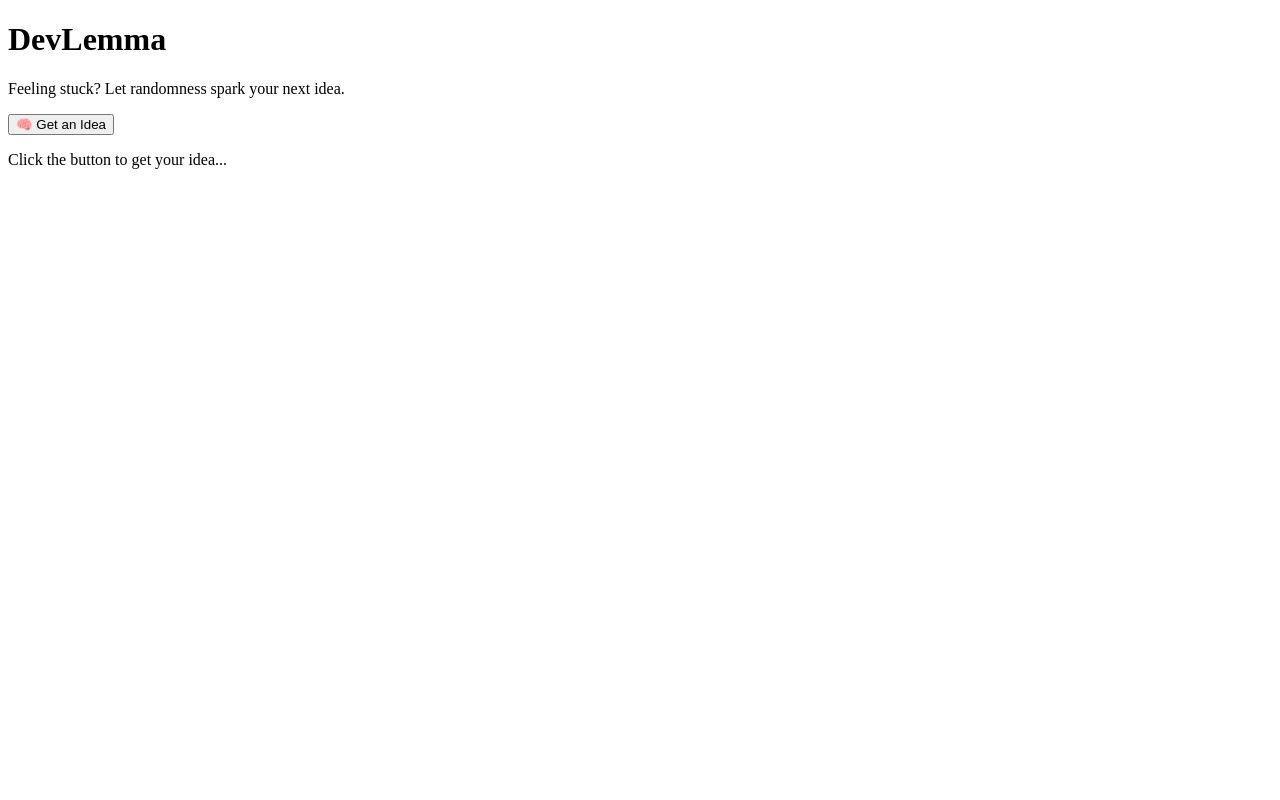
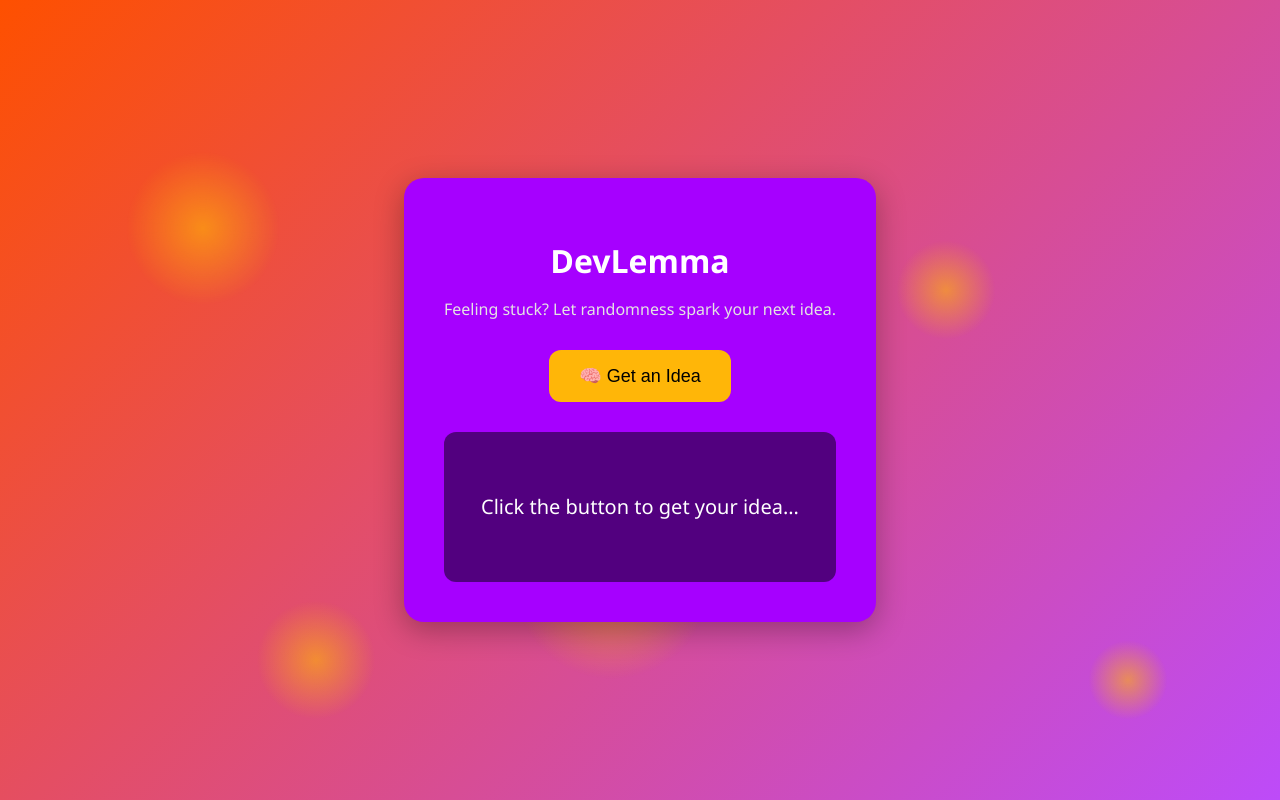
Before and after one commit to ninankhwashu/dev-idea-generator, a plain HTML site: page index.html in a window 1280 px wide. Drawn offline with Linux system fonts and the light colour scheme.

Commit message:
Add orbs for background and improve color scheme

```diff
--- a/index.html
+++ b/index.html
@@ -7,6 +7,13 @@
     <link rel="stylesheet" href="style.css" />
   </head>
   <body>
+    <div class="orbs">
+      <div class="orb"></div>
+      <div class="orb"></div>
+      <div class="orb"></div>
+      <div class="orb"></div>
+      <div class="orb"></div>
+    </div>
     <div class="container">
       <h1>DevLemma</h1>
       <p class="tagline">Feeling stuck? Let randomness spark your next idea.</p>
--- a/style.css
+++ b/style.css
@@ -0,0 +1,139 @@
+body {
+  margin: 0;
+  font-family: "Segoe UI", sans-serif;
+  background: linear-gradient(135deg, #fe5000, #bd4bf9);
+  color: white;
+  overflow: hidden;
+  display: flex;
+  align-items: center;
+  justify-content: center;
+  height: 100vh;
+  text-align: center;
+  position: relative;
+}
+
+.orbs {
+  position: absolute;
+  top: 0;
+  left: 0;
+  width: 100%;
+  height: 100%;
+  z-index: 0;
+  overflow: hidden;
+}
+
+.orb {
+  position: absolute;
+  border-radius: 50%;
+  background: radial-gradient(circle, #ffb608, transparent 70%);
+  animation: float 30s linear infinite;
+  opacity: 0.6;
+}
+
+.orb:nth-child(1) {
+  width: 150px;
+  height: 150px;
+  left: 10%;
+  top: 20%;
+  animation-delay: 0s;
+}
+
+.orb:nth-child(2) {
+  width: 100px;
+  height: 100px;
+  left: 70%;
+  top: 30%;
+  animation-delay: 5s;
+}
+
+.orb:nth-child(3) {
+  width: 200px;
+  height: 200px;
+  left: 40%;
+  top: 60%;
+  animation-delay: 10s;
+}
+
+.orb:nth-child(4) {
+  width: 80px;
+  height: 80px;
+  left: 85%;
+  top: 80%;
+  animation-delay: 15s;
+}
+
+.orb:nth-child(5) {
+  width: 120px;
+  height: 120px;
+  left: 20%;
+  top: 75%;
+  animation-delay: 20s;
+}
+
+@keyframes float {
+  0% {
+    transform: translateY(0) scale(1);
+  }
+  50% {
+    transform: translateY(-20px) scale(1.1);
+  }
+  100% {
+    transform: translateY(0) scale(1);
+  }
+}
+
+.container {
+  position: relative;
+  z-index: 1;
+  max-width: 600px;
+  padding: 40px;
+  background: #a600ff;
+  border-radius: 20px;
+  box-shadow: 0 8px 30px rgba(0, 0, 0, 0.3);
+  backdrop-filter: blur(10px);
+}
+
+h1 {
+  font-size: 32px;
+  margin-bottom: 10px;
+}
+
+.tagline {
+  font-size: 16px;
+  color: #e4e3e3;
+  margin-bottom: 30px;
+}
+
+button {
+  padding: 15px 30px;
+  font-size: 18px;
+  background: #ffb608;
+  border: none;
+  border-radius: 12px;
+  cursor: pointer;
+  transition: background 0.3s ease;
+}
+
+button:hover {
+  background: #08ff3d;
+  transform: scale(1.05);
+  box-shadow: 0 4px 20px rgba(0, 0, 0, 0.2);
+  color: #ffffff;
+}
+
+.idea-box {
+  margin-top: 30px;
+  padding: 25px;
+  background-color: rgb(0, 0, 0, 0.5);
+  border-radius: 12px;
+  min-height: 100px;
+  display: flex;
+  align-items: center;
+  justify-content: center;
+}
+
+.idea-text {
+  font-size: 20px;
+  color: #fff;
+  line-height: 1.4;
+}
```
